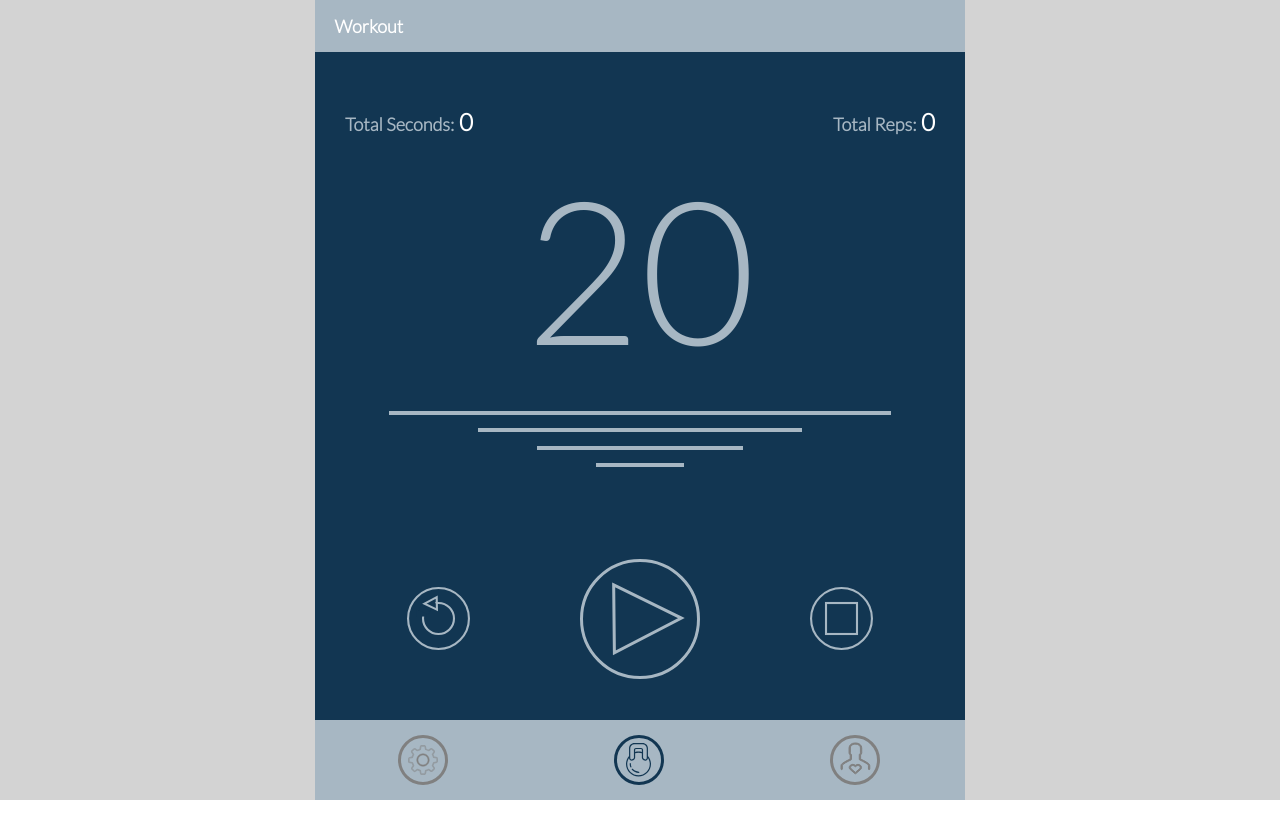
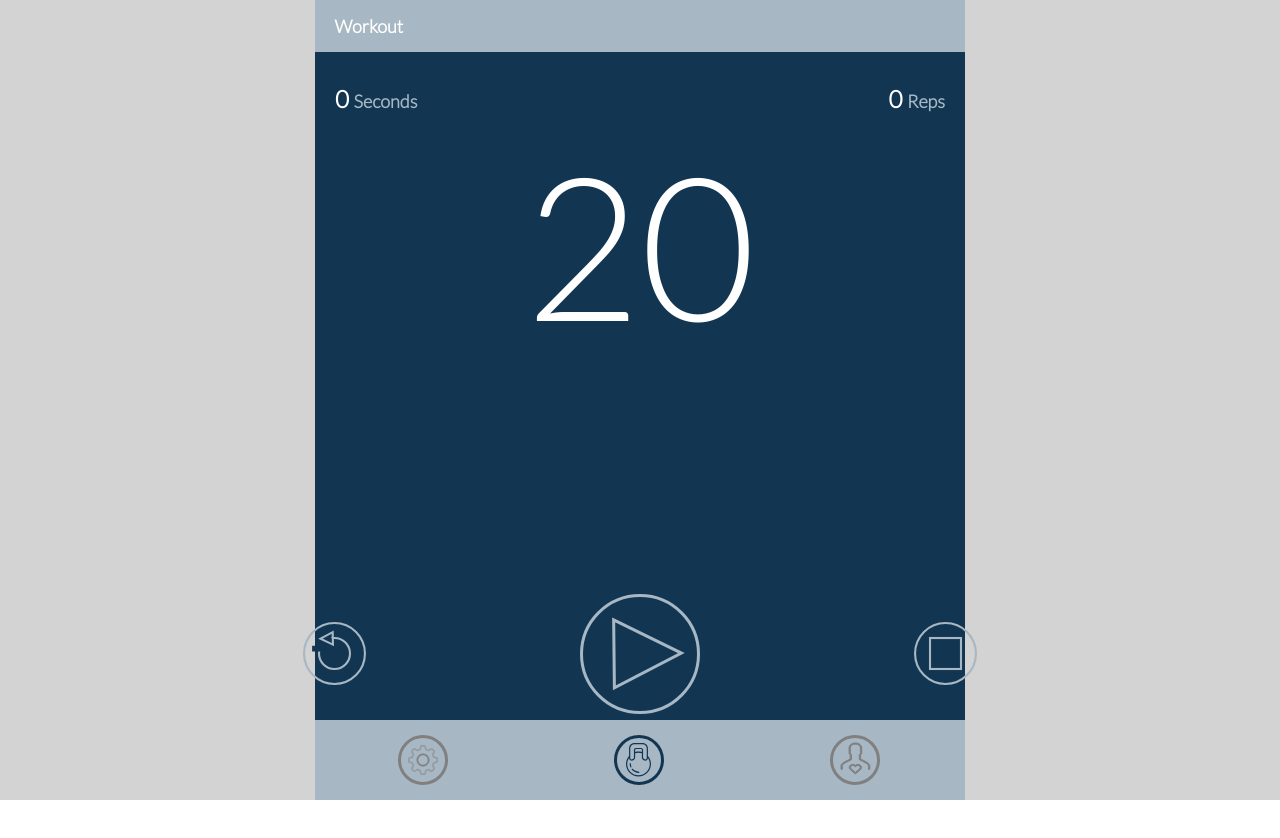
Before and after one commit to maiki-mo/criit, a React (Create React App) app: page /workout in a window 1280 px wide. Shown: the top 838 px of the page. Before the commit the page ends 800 px from the top, so only its background shows below. Built offline with nearby package versions, Linux system fonts and the light colour scheme.

Commit message:
added progress ring / refactor some old styles

```diff
--- a/src/components/ActivityHeader.js
+++ b/src/components/ActivityHeader.js
@@ -15,7 +15,7 @@ export default ( {
             justifyContent: 'space-between',
             paddingRight: '5%',
             paddingLeft: '5%',
-            height: '10%',
+            height: '4%',
             width: '100%',
             ...containerStyles,
         },
@@ -34,12 +34,12 @@ export default ( {
     return (
         <section style={localStyles.container}>
             <p style={localStyles.text}>
-                Total Seconds:
-                <span style={localStyles.textEmphasis}>{` ${totalSeconds}`}</span>
+                <span style={localStyles.textEmphasis}>{`${totalSeconds}  `}</span>
+                Seconds
             </p>
             <p style={localStyles.text}>
-                Total Reps:
-                <span style={localStyles.textEmphasis}>{` ${reps}`}</span>
+                <span style={localStyles.textEmphasis}>{`${reps}  `}</span>
+                Reps
             </p>
         </section>
     );
--- a/src/components/Controls.js
+++ b/src/components/Controls.js
@@ -17,8 +17,8 @@ export default ( {
     const localStyles = {
         container: {
             ...flex.centerFlexRow,
-            justifyContent: 'space-around',
-            width: '100%',
+            justifyContent: 'space-between',
+            width: '115%',
             height: '30%',
         },
     };
--- a/src/components/Counter.js
+++ b/src/components/Counter.js
@@ -1,6 +1,6 @@
 import React from 'react';
 
-import LineBreak from './LineBreak';
+import ProgressRing from './ProgressRing';
 
 import numberUtils from '../utils/numbers';
 import styles from '../constants/styles';
@@ -8,10 +8,14 @@ import styles from '../constants/styles';
 const { secondsToColor } = numberUtils;
 const { flex, colors } = styles;
 
-export default ( { containerStyles, seconds } ) => {
+export default ( {
+    containerStyles,
+    seconds,
+    completePercentage,
+} ) => {
     const localStyles = {
         container: {
-            height: '35%',
+            height: '45%',
             width: '100%',
             paddingTop: '5%',
             paddingBottom: '5%',
@@ -29,7 +33,7 @@ export default ( { containerStyles, seconds } ) => {
             ...flex.centerFlexRow,
             fontWeight: 500,
             fontSize: 200,
-            color: colors.lightBlue,
+            color: colors.white,
             paddingBottom: '10%',
         },
     };
@@ -40,21 +44,9 @@ export default ( { containerStyles, seconds } ) => {
         <section style={localStyles.container}>
             <p style={{ ...localStyles.seconds, color }}>{seconds || 0}</p>
             <div style={localStyles.breakContainer}>
-                <LineBreak
-                    width="85%"
-                    color={color}
-                />
-                <LineBreak
-                    width="55%"
-                    color={color}
-                />
-                <LineBreak
-                    width="35%"
-                    color={color}
-                />
-                <LineBreak
-                    width="15%"
-                    color={color}
+                <ProgressRing
+                    progress={completePercentage}
+                    stroke={8}
                 />
             </div>
         </section>
--- /dev/null
+++ b/src/components/ProgressRing.js
@@ -0,0 +1,51 @@
+import React, { useEffect } from 'react';
+
+import styles from '../constants/styles';
+
+const { flex } = styles;
+
+export default ( {
+    stroke = 4,
+    progress = 100,
+} ) => {
+    useEffect( () => {
+
+    }, [] );
+
+    const localStyles = {
+        container: {
+            ...flex.centerFlexCol,
+            width: '25%',
+        },
+        circle: {
+            transition: 'stroke-dashoffset 0.35s',
+            transform: 'rotate(-90deg)',
+            transformOrigin: '50% 50%',
+        },
+    };
+
+    const radius = parseInt( window.innerWidth / 2.6, 10 );
+    const normalizedRadius = radius - stroke * 2;
+    const circumference = normalizedRadius * 2 * Math.PI;
+    const strokeDashoffset = circumference - ( progress / 100 ) * circumference;
+
+    return (
+        <div style={localStyles.container}>
+            <svg
+                height={radius * 2}
+                width={radius * 2}
+            >
+                <circle
+                    stroke="red"
+                    fill="transparent"
+                    strokeWidth={stroke}
+                    strokeDasharray={`${circumference} ${circumference}`}
+                    style={{ strokeDashoffset, ...localStyles.circle }}
+                    r={normalizedRadius}
+                    cx={radius}
+                    cy={radius}
+                />
+            </svg>
+        </div>
+    );
+};
--- a/src/constants/state.js
+++ b/src/constants/state.js
@@ -11,6 +11,10 @@ export default {
     sound: atom( {
         key: 'sound',
         default: services.getSoundOption() || true,
+    } ),
+    vibration: atom( {
+        key: 'vibration',
+        default: services.getVibrationOption() || true,
     } ),
     maxReps: atom( {
         key: 'max reps',
--- a/src/screens/Settings.js
+++ b/src/screens/Settings.js
@@ -7,21 +7,22 @@ import services from '../services';
 
 import ToggleSwitchItem from '../components/ToggleSwitchItem';
 import ScreenHeader from '../components/ScreenHeader';
-import SliderItem from '../components/SliderItem';
+// import SliderItem from '../components/SliderItem';
 
 const { colors, flex } = styles;
-const { wakeLock, sound } = state;
-const { setSoundOption, setWakeLockOption } = services;
+const { wakeLock, sound, vibration } = state;
+const { setSoundOption, setWakeLockOption, setVibrationOption } = services;
 
 export default ( { containerStyles } ) => {
     const [wakeLocked, setWakeLock] = useRecoilState( wakeLock );
     const [soundOn, setSound] = useRecoilState( sound );
+    const [vibrationOn, setVibration] = useRecoilState( vibration );
 
     const localStyles = {
         container: {
             ...flex.centerFlexCol,
-            paddingLeft: 30,
-            paddingRight: 30,
+            paddingLeft: 20,
+            paddingRight: 20,
             height: '100%',
             justifyContent: 'flex-start',
             ...containerStyles,
@@ -53,13 +54,18 @@ export default ( { containerStyles } ) => {
         setSound( !soundOn );
     };
 
-    const handleActivityTimeSlide = ( { value } ) => {
-        console.log( value );
+    const handleVibrationSwitch = () => {
+        setVibrationOption( { value: !vibrationOn } );
+        setVibration( !vibrationOn );
     };
 
-    const handleCooldownTimeSlide = ( { value } ) => {
-        console.log( value );
-    };
+    // const handleActivityTimeSlide = ( { value } ) => {
+    //     console.log( value );
+    // };
+
+    // const handleCooldownTimeSlide = ( { value } ) => {
+    //     console.log( value );
+    // };
 
     return (
         <main style={localStyles.container}>
@@ -93,6 +99,16 @@ export default ( { containerStyles } ) => {
                     onSwitch={handleSoundSwitch}
                     textColor={colors.lightBlue}
                 />
+                <ToggleSwitchItem
+                    onHandleColor={colors.blue}
+                    offHandleColor={colors.grey}
+                    text="Vibration"
+                    onColor={colors.lightBlue}
+                    offColor={colors.lightBlue}
+                    checked={vibrationOn}
+                    onSwitch={handleVibrationSwitch}
+                    textColor={colors.lightBlue}
+                />
             </section>
             <section style={localStyles.sectionContainer}>
                 <div style={localStyles.subHeader}>
--- a/src/screens/User.js
+++ b/src/screens/User.js
@@ -17,8 +17,8 @@ export default ( { containerStyles } ) => {
         container: {
             ...flex.centerFlexCol,
             ...containerStyles,
-            paddingLeft: 30,
-            paddingRight: 30,
+            paddingLeft: 20,
+            paddingRight: 20,
             height: '100%',
             justifyContent: 'flex-start',
             ...containerStyles,
--- a/src/screens/Workout.js
+++ b/src/screens/Workout.js
@@ -144,13 +144,15 @@ export default ( { containerStyles } ) => {
     const localStyles = {
         container: {
             ...flex.centerFlexCol,
-            paddingLeft: 30,
-            paddingRight: 30,
+            paddingLeft: 20,
+            paddingRight: 20,
             height: '100%',
             justifyContent: 'flex-start',
             ...containerStyles,
         },
     };
+
+    const completePercentage = parseInt( ( ( initActivitySeconds - seconds ) / initActivitySeconds ) * 100, 10 );
 
     return (
         <main style={localStyles.container}>
@@ -166,6 +168,7 @@ export default ( { containerStyles } ) => {
             />
             <Counter
                 seconds={seconds}
+                completePercentage={completePercentage}
             />
             <Controls
                 playing={secsInterval}
--- a/src/services/index.js
+++ b/src/services/index.js
@@ -10,20 +10,14 @@ const { storage } = config;
 
 const __getStorage = () => STORAGE_OPTIONS[storage];
 
-const getSoundOption = () => {
-    const storage = __getStorage();
-    return storage.getVarInStorage( { key: storage.ALL_SOUND_STORE } );
-};
+const getSoundOption = () => __getStorage().getVarInStorage( { key: storage.ALL_SOUND } );
 
-const getWakeLockOption = () => {
-    const storage = __getStorage();
-    return storage.getVarInStorage( { key: storage.WAKE_LOCK } );
-};
+const getWakeLockOption = () => __getStorage().getVarInStorage( { key: storage.WAKE_LOCK } );
 
 const setSoundOption = ( { value } ) => {
     const storage = __getStorage();
     return storage.setVarInStorage( {
-        key: storage.ALL_SOUND_STORE,
+        key: storage.ALL_SOUND,
         value,
     } );
 };
@@ -34,6 +28,19 @@ const setWakeLockOption = ( { value } ) => {
         key: storage.WAKE_LOCK,
         value,
     } );
+};
+
+const setVibrationOption = ( { value } ) => {
+    const storage = __getStorage();
+    return storage.setVarInStorage( {
+        key: storage.VIBRATION,
+        value,
+    } );
+};
+
+const getVibrationOption = () => {
+    const storage = __getStorage();
+    return storage.getVarInStorage( { key: storage.VIBRATION } );
 };
 
 const getCompletedWorkouts = () => {
@@ -56,4 +63,6 @@ export default {
     setWakeLockOption,
     getCompletedWorkouts,
     setCompletedWorkouts,
+    setVibrationOption,
+    getVibrationOption,
 };
--- a/src/services/local.js
+++ b/src/services/local.js
@@ -1,6 +1,7 @@
-const ALL_SOUND_STORE = 'all_sound';
+const ALL_SOUND = 'all_sound';
 const WAKE_LOCK = 'wake_lock';
 const COMPLETED_WORKOUTS = 'completed_workouts';
+const VIBRATION = 'vibration';
 
 const setVarInStorage = ( { key, value } ) => {
     window.localStorage[key] = value;
@@ -24,8 +25,9 @@ const clearStorage = () => {
 };
 
 export default {
-    ALL_SOUND_STORE,
+    ALL_SOUND,
     WAKE_LOCK,
+    VIBRATION,
     COMPLETED_WORKOUTS,
     setVarInStorage,
     clearStorage,
--- a/src/utils/numbers.js
+++ b/src/utils/numbers.js
@@ -10,7 +10,7 @@ const secondsToClockTime = ( { seconds } ) => {
 };
 
 const secondsToColor = ( { seconds, colors } ) => {
-    let color = colors.lightBlue;
+    let color = colors.white;
 
     if ( seconds === 3 ) {
         color = 'green';
@@ -19,13 +19,18 @@ const secondsToColor = ( { seconds, colors } ) => {
     } else if ( seconds === 1 ) {
         color = 'red';
     } else if ( seconds === 0 ) {
-        color = 'white';
+        color = colors.lightBlue;
     }
 
     return color;
 };
 
+const percentageToColor = ( { percentage, colors } ) => {
+    console.log( percentage, colors );
+};
+
 export default {
     secondsToClockTime,
     secondsToColor,
+    percentageToColor,
 };
```
